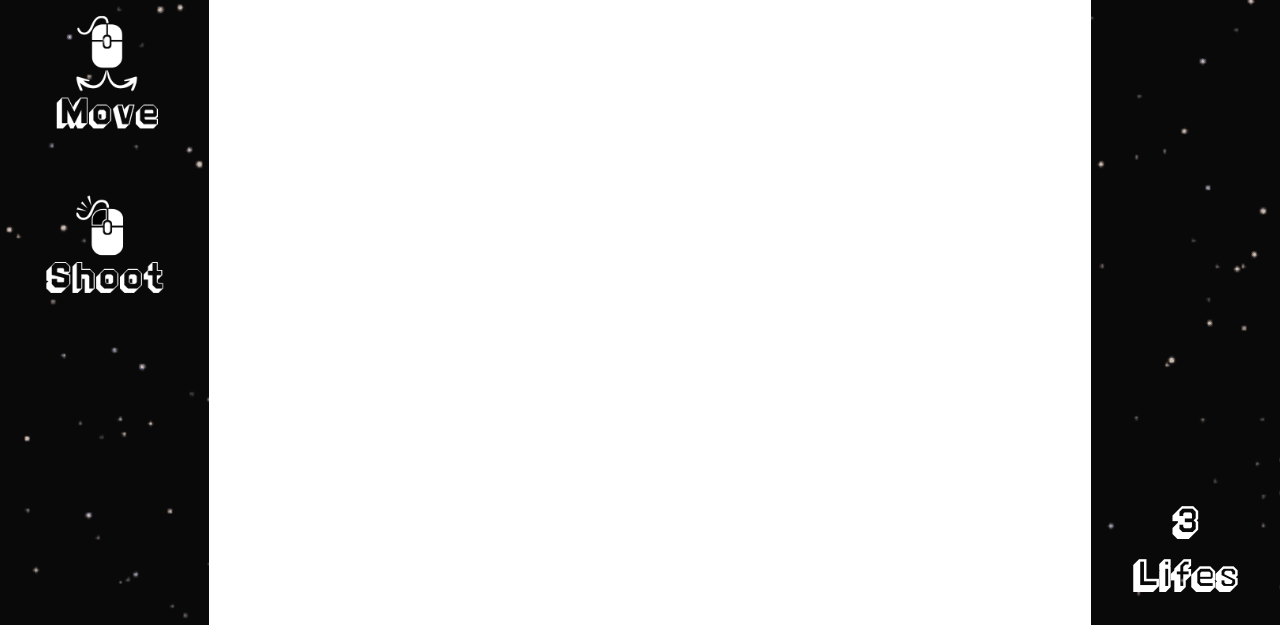
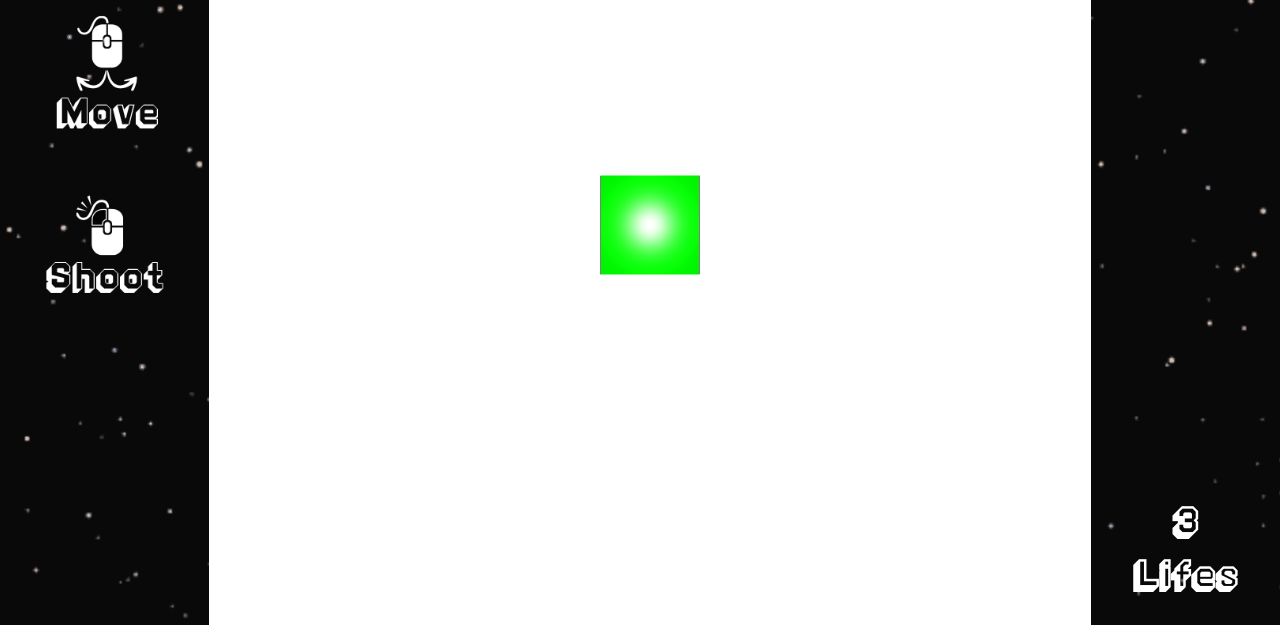
Before and after one commit to rogeriootto/rogeriootto.github.io, a plain HTML site: page main.html in a window 1280 px wide. Shown: the part 175-800 px from the top of the page. Drawn offline with Linux system fonts and the light colour scheme.

Commit message:
movendo com o mouse

```diff
--- a/app.js
+++ b/app.js
@@ -0,0 +1,353 @@
+"use strict";
+
+var vs = `#version 300 es
+in vec4 a_position;
+in vec3 a_normal;
+uniform vec3 u_lightWorldPosition;
+uniform vec3 u_viewWorldPosition;
+uniform mat4 u_matrix;
+uniform mat4 u_world;
+uniform mat4 u_worldInverseTranspose;
+out vec3 v_normal;
+out vec3 v_surfaceToLight;
+out vec3 v_surfaceToView;
+void main() {
+  // Multiply the position by the matrix.
+  gl_Position = u_matrix * a_position;
+  // Pass the color to the fragment shader.
+  v_normal = mat3(u_worldInverseTranspose) * a_normal;
+  vec3 surfaceWorldPosition = (u_world * a_position).xyz;
+  v_surfaceToLight = u_lightWorldPosition - surfaceWorldPosition;
+  v_surfaceToView = u_viewWorldPosition - surfaceWorldPosition;
+}
+`;
+
+var fs = `#version 300 es
+precision highp float;
+// Passed in from the vertex shader.
+in vec3 v_normal;
+in vec3 v_surfaceToLight;
+in vec3 v_surfaceToView;
+uniform vec4 u_color;
+uniform float u_shininess;
+uniform vec3 u_lightColor;
+uniform vec3 u_specularColor;
+out vec4 outColor;
+void main() {
+  vec3 normal = normalize(v_normal);
+  vec3 surfaceToLightDirection = normalize(v_surfaceToLight);
+  vec3 surfaceToViewDirection = normalize(v_surfaceToView);
+  vec3 halfVector = normalize(surfaceToLightDirection + surfaceToViewDirection);
+  float light = dot(normal, surfaceToLightDirection);
+  float specular = 0.0;
+  if (light > 0.0) {
+    specular = pow(dot(normal, halfVector), u_shininess);
+  }
+  outColor = u_color;
+  outColor.rgb *= light * u_lightColor;
+  outColor.rgb += specular * u_specularColor;
+}
+`;
+
+
+var TRS = function() {
+  this.translation = [0, 0, 0];
+  this.rotation = [0, 0, 0];
+  this.scale = [1, 1, 1];
+};
+
+TRS.prototype.getMatrix = function(dst) {
+  dst = dst || new Float32Array(16);
+  var t = this.translation;
+  var r = this.rotation;
+  var s = this.scale;
+
+  // compute a matrix from translation, rotation, and scale
+  m4.translation(t[0], t[1], t[2], dst);
+  m4.xRotate(dst, r[0], dst);
+  m4.yRotate(dst, r[1], dst);
+  m4.zRotate(dst, r[2], dst);
+  m4.scale(dst, s[0], s[1], s[2], dst);
+  return dst;
+};
+
+var Node = function (source) {
+  this.children = [];
+  this.localMatrix = m4.identity();
+  this.worldMatrix = m4.identity();
+  this.source = source;
+};
+
+Node.prototype.setParent = function (parent) {
+  // remove us from our parent
+  if (this.parent) {
+    var ndx = this.parent.children.indexOf(this);
+    if (ndx >= 0) {
+      this.parent.children.splice(ndx, 1);
+    }
+  }
+
+  // Add us to our new parent
+  if (parent) {
+    parent.children.push(this);
+  }
+  this.parent = parent;
+};
+
+Node.prototype.updateWorldMatrix = function (matrix) {
+  var source = this.source;
+  if (source) {
+    source.getMatrix(this.localMatrix);
+  }
+
+  if (matrix) {
+    // a matrix was passed in so do the math
+    m4.multiply(matrix, this.localMatrix, this.worldMatrix);
+  } else {
+    // no matrix was passed in so just copy.
+    m4.copy(this.localMatrix, this.worldMatrix);
+  }
+
+  // now process all the children
+  var worldMatrix = this.worldMatrix;
+  this.children.forEach(function (child) {
+    child.updateWorldMatrix(worldMatrix);
+  });
+};
+
+var then = 0;
+var mouseThen = 0;
+var mouseNow = 0;
+
+var texture;
+
+var cubeVAO;
+var cubeBufferInfo;
+var pyramidBufferInfo;
+var pyraVAO;
+var amongusVAO;
+var amongusBufferInfo;
+var triangleVAO;
+var triangleBufferInfo;
+
+var objectsToDraw = [];
+var objects = [];
+var nodeInfosByName = {};
+var scene;
+var objeto = {};
+var programInfo;
+var programInfoWireframe;
+var programInfoTexture;
+var gl;
+
+//CAMERA VARIABLES
+var cameras = [{
+  cameraPosition: [0,0,4],
+  target: [0,0,0],
+  up: [0, 1, 0],
+},
+{
+  cameraPosition: [3,-2,4],
+  target: [0,0,0],
+  up: [0, 1, 0],
+},
+{
+  cameraPosition: [-2,1,4],
+  target: [0,0,0],
+  up: [0, 1, 0],
+}
+];
+
+function makeNode(nodeDescription) {
+  var trs = new TRS();
+  var node = new Node(trs);
+  nodeInfosByName[nodeDescription.name] = {
+    trs: trs,
+    node: node,
+  };
+  trs.translation = nodeDescription.translation || trs.translation;
+  if (nodeDescription.draw !== false) {
+    node.drawInfo = {
+      uniforms: {
+        //u_color: [0.2, 1, 0.2, 1],
+      },
+      programInfo: programInfo,
+      bufferInfo: nodeDescription.bufferInfo,
+      vertexArray: nodeDescription.vao,
+    };
+    objectsToDraw.push(node.drawInfo);
+    objects.push(node);
+  }
+  makeNodes(nodeDescription.children).forEach(function (child) {
+    child.setParent(node);
+  });
+  return node;
+}
+
+function makeNodes(nodeDescriptions) {
+  return nodeDescriptions ? nodeDescriptions.map(makeNode) : [];
+}
+
+const calculateBarycentric = (length) => {
+  const n = length / 6;
+  const barycentric = [];
+  for (let i = 0; i < n; i++) barycentric.push(1, 0, 0, 0, 1, 0, 0, 0, 1);
+  return barycentric;
+};
+
+function main() {
+  // Get A WebGL context
+  /** @type {HTMLCanvasElement} */
+  var canvas = document.querySelector("#canvas");
+  gl = canvas.getContext("webgl2");
+  if (!gl) {
+    return;
+  }
+
+  //Calcula a normal dos objetos para inicialização:
+  arrays_cube.normal = calculateNormal(arrays_cube.position, arrays_cube.indices);
+  arrays_cube.barycentric = calculateBarycentric(arrays_cube.position.length);
+  arrays_pyramid.normal = calculateNormal(arrays_pyramid.position, arrays_pyramid.indices);
+  arrays_pyramid.barycentric = calculateBarycentric(arrays_pyramid.position.length);
+
+  triangleData.normal = calculateNormal(triangleData.position, triangleData.indices);
+  triangleData.barycentric = calculateBarycentric(triangleData.position.length);
+
+  // Tell the twgl to match position with a_position, n
+  // normal with a_normal etc..
+  twgl.setAttributePrefix("a_");
+  //cubeBufferInfo = flattenedPrimitives.createCubeBufferInfo(gl, 1);
+
+  cubeBufferInfo = twgl.createBufferInfoFromArrays(gl, arrays_cube);
+  pyramidBufferInfo = twgl.createBufferInfoFromArrays(gl, arrays_pyramid);
+  triangleBufferInfo = twgl.createBufferInfoFromArrays(gl, triangleData);
+
+  // setup GLSL program
+
+  programInfo = twgl.createProgramInfo(gl, [vs, fs]);
+
+  cubeVAO = twgl.createVAOFromBufferInfo(gl, programInfo, cubeBufferInfo);
+  pyraVAO = twgl.createVAOFromBufferInfo(gl, programInfo, pyramidBufferInfo);
+  triangleVAO = twgl.createVAOFromBufferInfo(gl, programInfo, triangleBufferInfo);
+
+  objectsToDraw = [];
+  objects = [];
+  nodeInfosByName = {};
+
+  // Let's make all the nodes
+  objeto = {
+    name: "scene",
+    draw: false,
+    children: []
+  };
+
+  //createObj("pyramid");
+
+  scene = makeNode(objeto);
+
+  function degToRad(d) {
+    return (d * Math.PI) / 180;
+  }
+
+  var fieldOfViewRadians = degToRad(60);
+
+  createObj('cube');
+  requestAnimationFrame(drawScene);
+
+  // Draw the scene.
+  function drawScene(now) {
+    now *= 0.001;
+    var deltaTime = now - then;
+    then = now;
+
+    var mouseOffset = 0.47;
+
+    if(mousePositionXNormalized) {
+        mouseNow = mousePositionXNormalized - mouseOffset;
+    }
+
+    var deltaMouse = mouseNow - mouseThen;
+    mouseThen = mouseNow;
+
+    twgl.resizeCanvasToDisplaySize(gl.canvas);
+
+    // Tell WebGL how to convert from clip space to pixels
+    gl.viewport(0, 0, gl.canvas.width, gl.canvas.height);
+
+    gl.disable(gl.CULL_FACE);
+    gl.enable(gl.DEPTH_TEST);
+
+    // Compute the projection matrix
+    var aspect = gl.canvas.clientWidth / gl.canvas.clientHeight;
+    var projectionMatrix = m4.perspective(fieldOfViewRadians, aspect, 1, 2000); //FOV, aspectRatio, NearPlane, FarPlane
+
+    cameras[0].cameraPosition = [0, 0, 15];
+    cameras[0].target = [0, 0, 0];
+
+    // Compute the camera's matrix using look at.
+    var cameraMatrix = m4.lookAt(cameras[0].cameraPosition, cameras[0].target, cameras[0].up);
+
+    // Make a view matrix from the camera matrix.
+    var viewMatrix = m4.inverse(cameraMatrix);
+
+    var viewProjectionMatrix = m4.multiply(projectionMatrix, viewMatrix);
+
+    var fRotationRadians = degToRad(0);
+
+    nodeInfosByName['0'].trs.translation[0] += (deltaMouse * 10);
+    console.log(nodeInfosByName['0'].trs.translation[0])
+
+    // Update all world matrices in the scene graph
+    scene.updateWorldMatrix();
+
+    // var colorNormalized = [];
+    // for(let i=0; i<uiObj.color.length - 1; i++) {
+    //   colorNormalized.push(uiObj.color[i]/255);
+    // }
+    // colorNormalized.push(1);
+
+    // var lightColorNormalized = [];
+    // for(let i=0; i<luz.lightColor.length - 1; i++) {
+    //   lightColorNormalized.push(luz.lightColor[i]/255);
+    // }
+
+    // var specularColorNormalized = [];
+    // for(let i=0; i<luz.specularColor.length - 1; i++) {
+    //   specularColorNormalized.push(luz.specularColor[i]/255);
+    // }
+
+    // Compute all the matrices for rendering
+    objects.forEach(function (object) {
+
+      object.drawInfo.uniforms.u_lightColor = [1,1,1];
+
+      object.drawInfo.uniforms.u_specularColor = [1,1,1];
+
+      object.drawInfo.uniforms.u_matrix = m4.multiply(
+        viewProjectionMatrix,
+        object.worldMatrix
+      );
+
+      object.drawInfo.uniforms.u_lightWorldPosition = [0, 0, 5];
+
+      object.drawInfo.uniforms.u_world = m4.multiply(object.worldMatrix, m4.yRotation(fRotationRadians));
+
+      object.drawInfo.uniforms.u_worldInverseTranspose = m4.transpose(m4.inverse(object.worldMatrix));
+
+      object.drawInfo.uniforms.u_viewWorldPosition = cameras[0].cameraPosition;
+
+      object.drawInfo.uniforms.u_shininess = 300;
+
+      object.drawInfo.uniforms.u_color= [0,1,0,1];
+    });
+
+
+    // ------ Draw the objects --------
+
+    twgl.drawObjectList(gl, objectsToDraw);
+
+    requestAnimationFrame(drawScene);
+  }
+}
+
+main();
--- a/style.css
+++ b/style.css
@@ -8,6 +8,10 @@
     src: url(fonts/unbutton.ttf);
 }
 
+canvas {
+    height: 100%;
+    width: 100%;
+}
 
 #motherDiv {
     display: flex;
--- /dev/null
+++ b/utils/mousePosition.js
@@ -0,0 +1,40 @@
+var mousePositionX;
+var mousePositionXNormalized;
+
+var canvas = document.getElementById('canvas');
+
+//tentar dar update no canvas conforme a animação rola no requestanimationframe
+
+// quando mexe pela tela com o mouse
+canvas.addEventListener('mousemove', function (e) {
+    document.getElementById('x-value-move').textContent = (e.x);
+    mousePositionX = e.x;
+    mousePositionXNormalized = parseFloat((((((e.x)/(canvas.width))*2) - 1)).toFixed(2))
+})
+
+//quando clica em algo
+canvas.addEventListener('click', function(f) {
+    setPositionsOnClick(f);
+    //addVertice();
+})
+
+//mostra na tela onde foi clicado e salva no objeto mousePositionOnClick
+function setPositionsOnClick(f) {
+    document.getElementById('x-value-click').textContent = (f.x);
+    mousePositionOnClick.x = (f.x);
+    document.getElementById('y-value-click').textContent = (f.y);
+    mousePositionOnClick.y = (f.y);
+
+    var normalizedx = parseFloat((((((f.x)/(canvas.width + 1))*2) - 1)).toFixed(2))
+    var normalizedy = parseFloat((((((f.y)/(canvas.height + 1))*2) - 1)).toFixed(2))
+    normalizedy *= -1;
+
+    document.getElementById('x-value-click-normalized').textContent = normalizedx;
+    mousePositionOnClick.normalizedX = normalizedx;
+    document.getElementById('y-value-click-normalized').textContent = normalizedy;
+    mousePositionOnClick.normalizedY = normalizedy;
+}
+
+function addVertice() {
+    positions.push(mousePositionOnClick.normalizedX, (mousePositionOnClick.normalizedY));
+}
--- /dev/null
+++ b/utils/objects.js
@@ -0,0 +1,218 @@
+var objIndex = 0;
+
+function createObj(name) {
+
+  var newObj = {
+    name: `${objIndex}`,
+    index: objIndex,
+    translation: [0, 0, 0],
+    children: [],
+    vao: pyraVAO,
+    bufferInfo: pyramidBufferInfo,
+  }
+
+  if(name == "pyramid") {
+    newObj.vao = pyraVAO;
+    newObj.bufferInfo= pyramidBufferInfo;
+  }
+  else if(name == "triangle"){
+    newObj.vao = triangleVAO;
+    newObj.bufferInfo= triangleBufferInfo;
+  }
+  else {
+    newObj.vao = cubeVAO;
+    newObj.bufferInfo= cubeBufferInfo;
+  }
+
+  //uiObj.objArray.push(newObj.name);
+
+  objeto.children.push(newObj);
+
+  objectsToDraw = [];
+  objects = [];
+  nodeInfosByName = {};
+
+  scene = makeNode(objeto);
+  objIndex++;
+}
+
+var arrays_pyramid = {
+    position: [
+      1, -1, 1, //0
+      -1, -1, 1,//1
+      -1, -1, -1,//2
+
+      1, -1, 1, //0
+      -1, -1, -1,//2
+      1, -1, -1,//3
+
+      0, 1, 0,//8
+      -1, -1, 1,//7
+      1, -1, 1,//6
+
+      0, 1, 0,//11
+      -1, -1, -1,//10
+      -1, -1, 1,//9
+
+      0, 1, 0,//14
+      1, -1, -1,//13
+      -1, -1, -1,//12
+
+      0, 1, 0,//17
+      1, -1, 1,//16
+      1, -1, -1,//15
+
+    ],
+
+    indices: [
+      0,1,2,
+      3,4,5,
+
+      6,7,8,
+      9,10,11,
+      12,13,14,
+      15,16,17,
+    ],
+};
+
+
+  var arrays_cube = {
+    // vertex positions for a cube
+    position: [
+
+      //lado
+      1, 1, -1, //0
+      1, 1, 1, //1
+      1, -1, 1, //2
+
+      1, 1, -1, //0
+      1, -1, 1, //2
+      1, -1, -1,//3
+
+      //lado
+      -1, 1, 1,//4
+      -1, 1, -1,//5
+      -1, -1, -1,//6
+
+      -1, 1, 1,//4
+      -1, -1, -1,//6
+      -1, -1, 1,//7
+
+      //em cima
+      -1, 1, 1,//8
+      1, 1, 1,//9
+      1, 1, -1,//10
+
+      -1, 1, 1,//8
+      1, 1, -1,//10
+      -1, 1, -1,//11
+
+      //em baixo
+      -1, -1, -1,//12
+      1, -1, -1,//13
+      1, -1, 1,//14
+
+      -1, -1, -1,//12
+      1, -1, 1,//14
+      -1, -1, 1,//15
+
+      //lado frente
+      1, 1, 1,//16
+      -1, 1, 1,//17
+      -1, -1, 1,//18
+
+      1, 1, 1,//16
+      -1, -1, 1,//18
+      1, -1, 1,//19
+
+      //lado
+      -1, 1, -1,//20
+      1, 1, -1,//21
+      1, -1, -1,//22
+
+      -1, 1, -1,//20
+      1, -1, -1,//22
+      -1, -1, -1,//23
+    ],
+
+    indices: [
+      0,1,2,3,4,5,6,7,8,9,10,11,12,13,14,15,16,17,18,19,20,21,22,23,24,25,26,27,28,29,30,31,32,33,34,35,
+    ],
+
+    texcoord: [
+      0.3,0,
+      0,0,
+      0,1,
+      0.3,0,
+      0,1,
+      0.3,1,
+
+      0.3,0,
+      0,0,
+      0,1,
+      0.3,0,
+      0,1,
+      0.3,1,
+
+      1,0,
+      0.7,0,
+      0.7,1,
+      1,0,
+      0.7,1,
+      1,1,
+
+      0.3,0,
+      0,0,
+      0,1,
+      0.3,0,
+      0,1,
+      0.3,1,
+
+      0.7,0,
+      0.3,0,
+      0.3,1,
+      0.7,0,
+      0.3,1,
+      0.7,1,
+
+      0.3,0,
+      0,0,
+      0,1,
+      0.3,0,
+      0,1,
+      0.3,1,
+
+    ],
+  };
+
+  triangleData = {
+    position: [
+      //base
+      1, -1, 1,
+      -1, -1, 1,
+      -1, -1, -1,
+      1, -1, -1,
+
+      //lado
+      1, 1, 1,
+      1, 1, -1,
+      -1, 1, 1,
+      -1, 1, -1,
+    ],
+
+    indices: [
+      0, 1, 2,
+      0, 2, 3,
+      0, 3, 4,
+      3, 4, 5,
+      0, 1, 4,
+      1, 4, 6,
+      1, 2, 6,
+      2, 6, 7,
+      2, 3, 7,
+      3, 7, 5,
+      4, 5, 6,
+      6, 7, 5,
+    ],
+
+  }
```
Also changed, not shown: main.html (+6 -0 lines).
